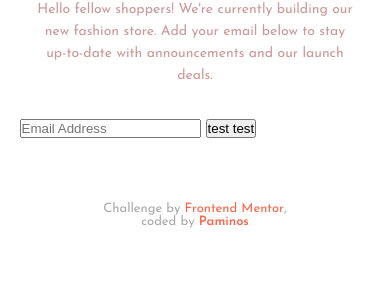
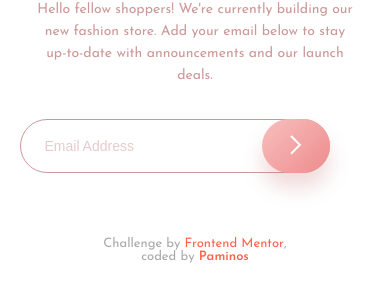
Before and after one commit to epalex/base-apparel-coming-soon-page, a plain HTML site: page index.html in a window 390 px wide. Shown: the part 562-845 px from the top of the page. Drawn offline with Linux system fonts and the light colour scheme.

Commit message:
mobile view almost ready

```diff
--- a/index.html
+++ b/index.html
@@ -35,7 +35,7 @@
                 Add your email below to stay up-to-date with announcements and our launch deals.</p>
             <form action="" method="post">
                 <input type="email" id="email" placeholder="Email Address" required>
-                <input type="submit" value="test test">
+                <button class="submit-btn" type="submit"><img src="./images/icon-arrow.svg" alt="icon-arrow"></button>
             </form>
         </section>
 
--- a/styles.css
+++ b/styles.css
@@ -64,6 +64,44 @@ h1 {
   margin-bottom: 32px;
 }
 
+form {
+  position: relative;
+  width: 310px;
+}
+
+#email {
+  border: 1px solid #ce9898;
+  border-radius: 28px;
+  font-style: normal;
+  font-weight: normal;
+  font-size: 14px;
+  line-height: 28px;
+  padding-left: 24px;
+  padding-top: 12px;
+  padding-bottom: 12px;
+  width: 100%;
+}
+
+#email::placeholder {
+  color: #ce9898;
+  opacity: 0.5;
+}
+
+.submit-btn {
+  background: linear-gradient(135deg, #f8bfbf 0%, #ee8b8b 100%);
+  box-shadow: 0px 15px 20px rgba(198, 110, 110, 0.25);
+  border-radius: 28px;
+  border: none;
+  padding-bottom: 15px;
+  padding-top: 15px;
+  padding-left: 28px;
+  padding-right: 28px;
+  position: absolute;
+  right: 0;
+  top: 0;
+  bottom: 0;
+}
+
 a {
   text-decoration: none;
   color: tomato;
```
